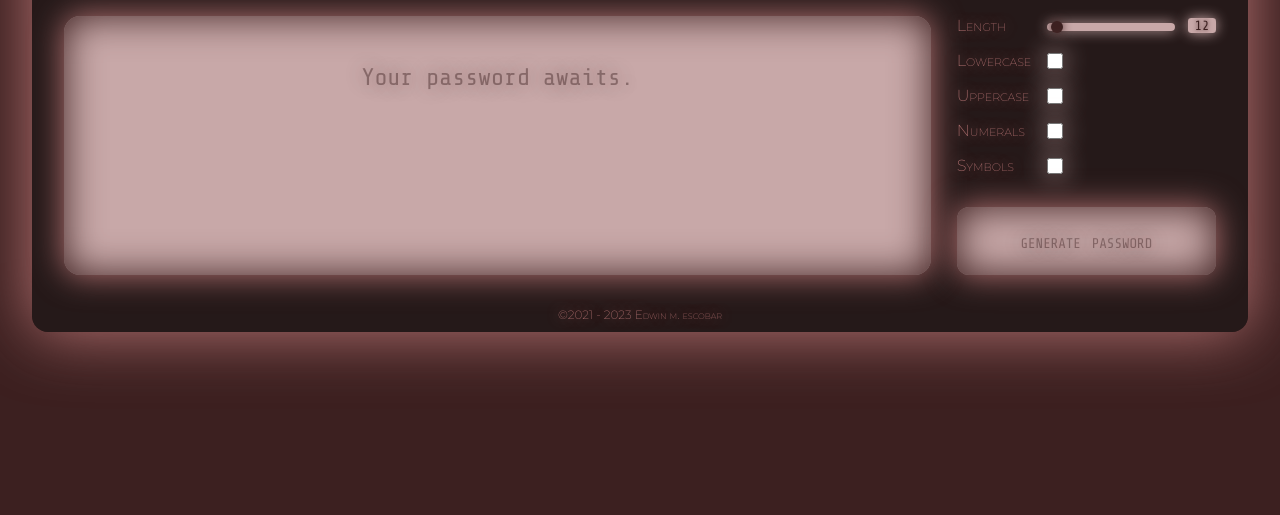
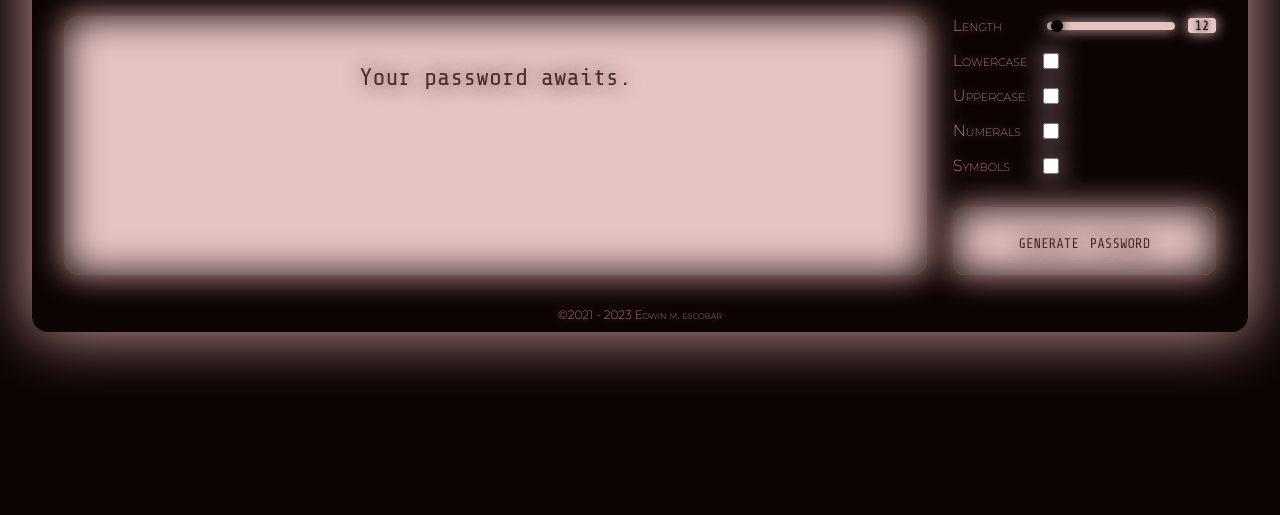
Before and after one commit to escowin/challenge-03, a website built with webpack: page index.html in a window 1280 px wide. Shown: the part 285-800 px from the top of the page. Built offline with nearby package versions, Linux system fonts and the light colour scheme.

Commit message:
adjusted contrast to achieve 100% accessibility audit

```diff
--- a/index.html
+++ b/index.html
@@ -43,7 +43,7 @@
       <form id="generator-form">
         <label for="num-input">Length</label>
         <div id="length-inputs">
-          <label for="num-slider">
+          <label for="num-slider" style="font-size: 1px;">slider
             <input id="num-slider" type="range" min="8" max="128" value="12" />
           </label>
           <input id="num-input" type="number" min="8" max="128" value="12" />
--- a/src/css/style.css
+++ b/src/css/style.css
@@ -1,8 +1,8 @@
 :root {
-  --primary: rgb(60, 32, 32);
-  --secondary: rgba(201, 127, 127, 0.9);
-  --tertiary: rgba(25, 22, 22, 0.656);
-  --accent: rgba(255, 216, 216, 0.75);
+  --primary: rgb(12, 3, 3);
+  --secondary: rgb(241, 184, 184, 0.9);
+  --accent: rgba(255, 216, 216, 0.9);
+  --initial: rgba(60, 32, 32, 0.9);
 }
 
 *,
@@ -53,7 +53,6 @@
 }
 
 #password-display::placeholder, #generate-button {
-  --initial: rgba(60, 32, 32, 0.432);
   color: var(--initial);
   text-shadow: 0 0 1.5vw var(--initial);
 }
@@ -77,7 +76,6 @@
 }
 
 main {
-  background-color: var(--tertiary);
   box-shadow: 0 0 5vw var(--secondary);
   width: 90vw;
   padding: 5vw 5vw 2.5vw 5vw;
```
Also changed, not shown: dist/app.bundle.js.
